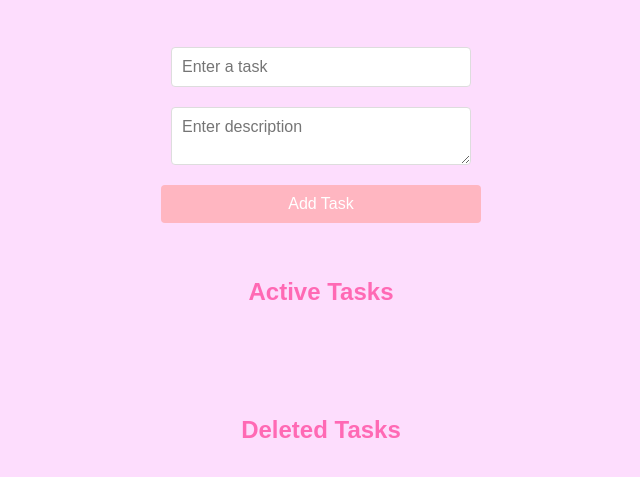
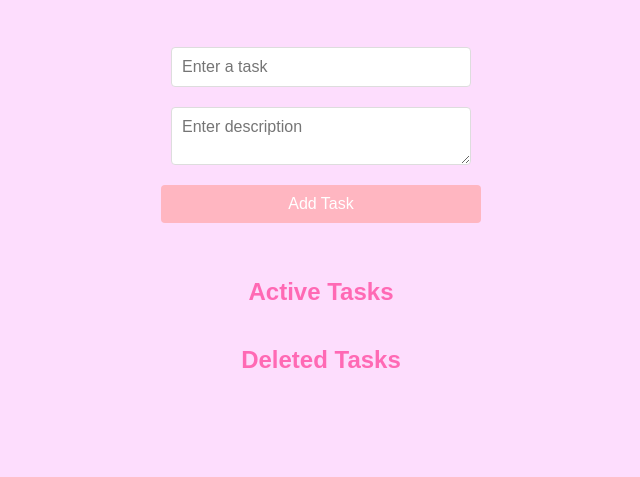
Before and after one commit to tahiagodhuli/my-todo-app, a plain HTML site: page index.html in a window 1280 px wide. Shown: the part 191-668 px from the top of the page, without its empty margins (319-959 px from the left). Drawn offline with Linux system fonts and the light colour scheme.

Commit message:
Update index.html

```diff
--- a/index.html
+++ b/index.html
@@ -19,11 +19,19 @@
                 <button id="add-task-btn">Add Task</button>
             </div>
 
-            <h2>Active Tasks</h2>
-            <ul id="todo-list" class="todo-list"></ul>
+            <div class="tasks-container">
+                <!-- Active Tasks Section -->
+                <div class="tasks-box" id="active-tasks-box">
+                    <h2>Active Tasks</h2>
+                    <ul id="todo-list" class="todo-list"></ul>
+                </div>
 
-            <h2>Deleted Tasks</h2>
-            <ul id="deleted-list" class="todo-list"></ul>
+                <!-- Deleted Tasks Section -->
+                <div class="tasks-box" id="deleted-tasks-box">
+                    <h2>Deleted Tasks</h2>
+                    <ul id="deleted-list" class="todo-list"></ul>
+                </div>
+            </div>
         </section>
     </div>
 
```
